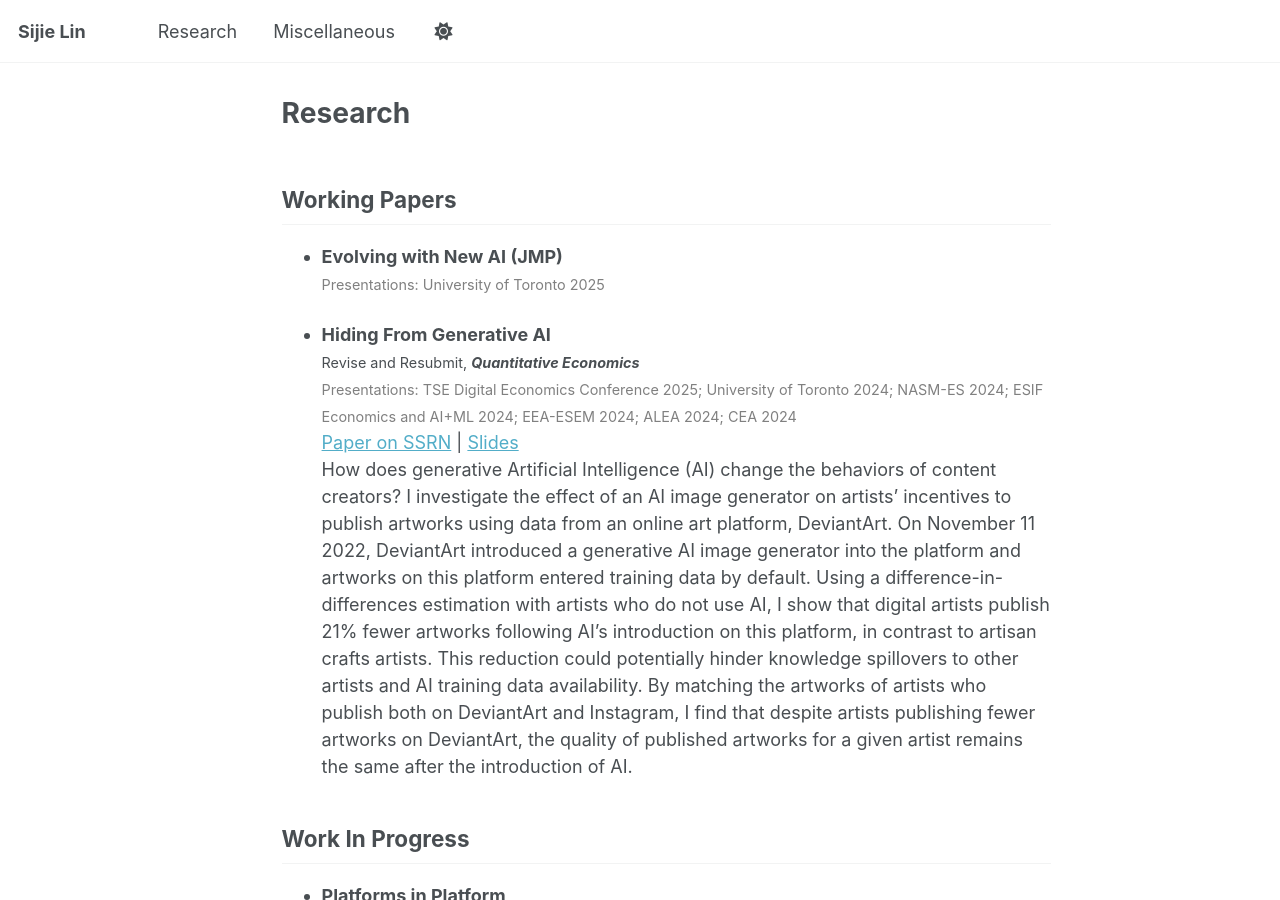
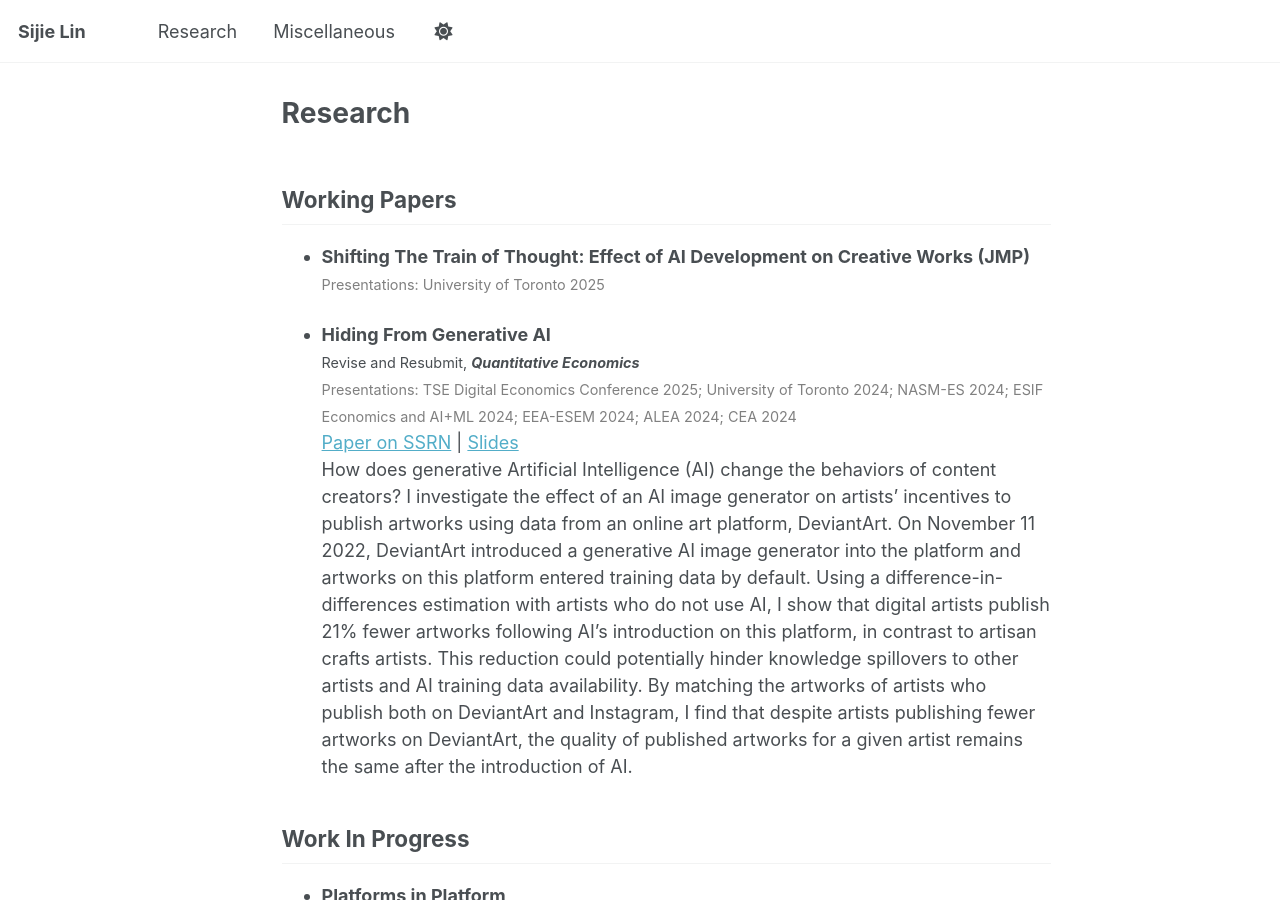
Before and after one commit to sijielin/sijielin.github.io, a Jekyll site: the page built from _pages/research.md, in a window 1280 px wide and 900 px high. Built offline with Jekyll 4.4.1, drawn with Linux system fonts in a browser that asks for light colours.

Commit message:
Update research.md

```diff
--- a/_pages/research.md
+++ b/_pages/research.md
@@ -7,7 +7,7 @@ author_profile: false
 
 ## Working Papers
 
-- **Evolving with New AI (JMP)**
+- **Shifting The Train of Thought: Effect of AI Development on Creative Works (JMP)**
   <span style="font-size: 0.8em; color: gray;">Presentations: University of Toronto 2025</span>
 
 - **Hiding From Generative AI**
```
